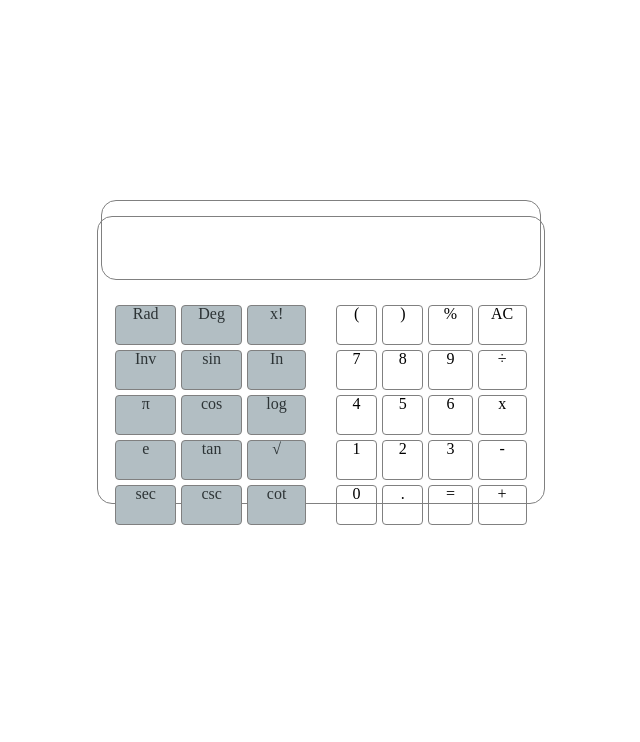
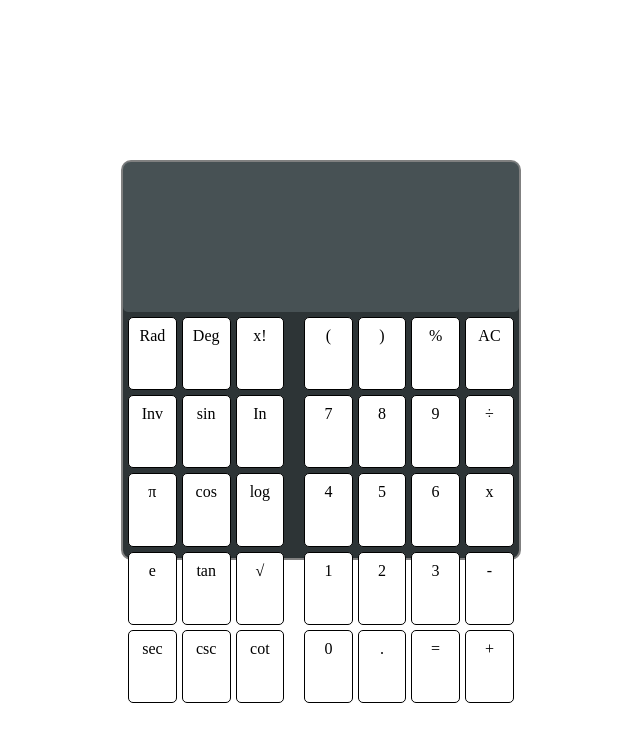
Before and after one commit to InwooLeeme/Engineering-Calculator, a plain HTML site: page index.html in a window 1280 px wide. Shown: the whole page, without its empty margins (319-959 px from the left). Drawn offline with Linux system fonts and the light colour scheme.

Commit message:
CSS Modification
Changed background color of display.
Align keyboard to both sides.

+Add todos in readme file

```diff
--- a/css/main.css
+++ b/css/main.css
@@ -1,21 +1,23 @@
-.container {
-  width: 35%;
-  height: 40%;
-  border: 1px solid gray;
-  border-radius: 15px;
+body {
+  width: 100%;
+  height: 90vh;
   display: flex;
-  flex-direction: column;
   justify-content: center;
   align-items: center;
 }
 
+.container {
+  width: 400px;
+  height: 400px;
+  border: 2px solid gray;
+  border-radius: 10px;
+  background-color: #2d3436;
+}
+
 .container .display {
-  width: 98.5%;
-  height: 80px;
-  border: 1px solid gray;
-  border-radius: 15px;
-  bottom: 35%;
-  margin: -25px;
-  position: relative;
-  bottom: 5px;
+  width: 396px;
+  height: 150px;
+  border-radius: 5px;
+  opacity: 0.5;
+  background-color: #636e72;
 }
--- a/css/style.css
+++ b/css/style.css
@@ -5,11 +5,3 @@
 * {
   box-sizing: border-box;
 }
-
-body {
-  width: 100%;
-  height: 90vh;
-  display: flex;
-  justify-content: center;
-  align-items: center;
-}
--- a/css/table.css
+++ b/css/table.css
@@ -1,33 +1,34 @@
-.container .buttons {
+.buttons {
+  width: 100%;
+  height: 100%;
   display: flex;
   flex-direction: row;
-  align-items: center;
   justify-content: center;
-  width: 100%;
+  position: relative;
+  top: 0px;
 }
-.buttons .first-table,
+
+.buttons .first-table {
+  margin-right: 5px;
+}
+
 .buttons .second-table {
-  width: 45%;
-  height: 25%;
-  margin: 0px 10px;
-  position: relative;
-  bottom: -40px;
+  margin-left: 5px;
+}
+
+table {
   border-collapse: separate;
   border-spacing: 5px;
 }
 
-.buttons .first-table td {
-  background-color: #b2bec3;
-  color: #2d3436;
+table td {
+  width: 50px;
+  height: 40px;
+  padding-top: 10px;
+  border-radius: 5px;
+  border-collapse: separate;
+  border: 1px solid black;
+  text-align: center;
+  color: black;
+  background-color: white;
 }
-
-td {
-  width: 80px;
-  height: 40px;
-  border: 0.5px solid gray;
-  margin: 1px;
-  text-align: center;
-  padding: 0;
-  border-radius: 4px;
-  margin: 1px;
-}
```
Also changed, not shown: 1 other file.
